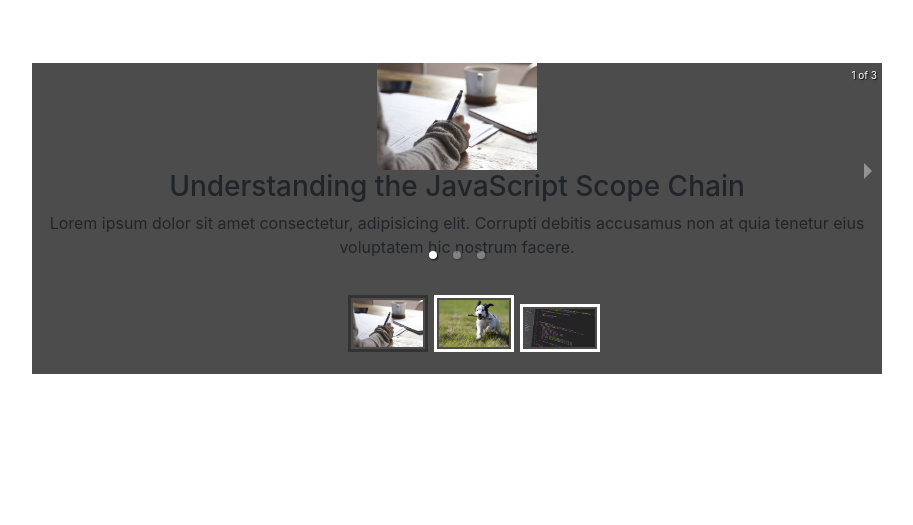
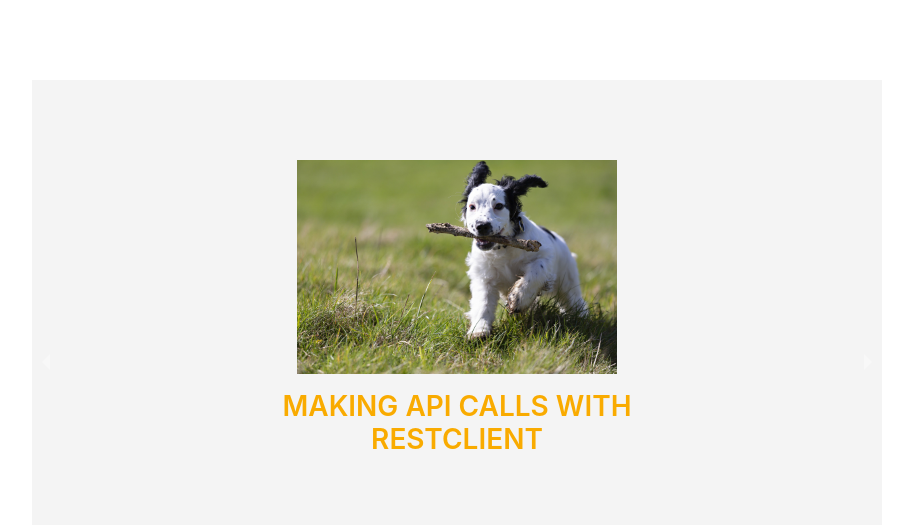
Before and after one commit to jcport1/my-website, a React (Create React App) app: page / in a window 1280 px wide. Shown: the part 1616-2141 px from the top of the page, without its empty margins (183-1096 px from the left). Built offline with nearby package versions, Linux system fonts and the light colour scheme.

Commit message:
Blog Carousel Updates

```diff
--- a/src/App.css
+++ b/src/App.css
@@ -8,7 +8,7 @@
   --primary-hover-red: #f33501;
   --primary-light-grey: #f4f4f4;
   --primary-black: #000000;
-  --primary-transparent-black: rgba(0,0,0,0.7);
+  --primary-transparent-black: rgba(0, 0, 0, 0.577);
   --primary-light-purple: rgb(204, 151, 242);
 
 }
@@ -223,6 +223,7 @@ nav ul li {
 .blog-posts {
 
   text-align: center;
+  background-color: var(--primary-white);
   padding-bottom: 4rem;
   margin-bottom: 0;
   width: 100;
@@ -241,11 +242,11 @@ nav ul li {
   text-align: center;
   max-width: 53.125rem;
   margin: 0 auto 2rem auto;
-  background: var(--primary-transparent-black);
+  background: var(--primary-light-grey);
 }
 
-.my-carousel {
-  color: var(--primary-white);
+.myCarousel {
+  color: var(--primary-black);
   background: transparent;
   margin-top: -6%;
   width: 54%;
@@ -255,10 +256,32 @@ nav ul li {
   padding-bottom: 8%;
   padding-left: 5%;
   padding-right: 5%;
-  height: 17.874rem;
+  height: 17.875rem;
 }
 
+.myCarousel h3 {
+  color: var(--primary-orange);
+  font-weight: 600;
+  text-transform: uppercase;
+}
+
+
+
 .carousel .slide img {
-  width: 10rem !important;
+  width: 20rem !important;
   /* border-radius: 50%; */
+  padding-bottom: 1rem;
 }
+
+.carousel .slide {
+  background: transparent !important;
+  height: 100% !important;
+  padding-top: 5rem;
+  padding-bottom: 1rem;
+}
+
+.carousel-root {
+  margin: auto !important;
+  margin-top: 3% !important;
+
+}
--- a/src/components/BlogCarousel.js
+++ b/src/components/BlogCarousel.js
@@ -7,19 +7,23 @@ import post3 from "../images/blog-post-3.png";
 
 const BlogCarousel = () => {
     return (
-       <Carousel>
+       <Carousel
+       showArrows={true}
+       infiniteLoop={true}
+       showThumbs={false}
+       showStatus={false}
+       autoPlay={true}
+       interval={3000}>
        <>
        <img src={post1} alt="JavaScript Scope Chain"/>
        <div className="myCarousel">
        <h3>Understanding the JavaScript Scope Chain</h3>
-       <p>Lorem ipsum dolor sit amet consectetur, adipisicing elit. Corrupti debitis accusamus non at quia tenetur eius voluptatem hic nostrum facere.</p>
        </div>
        </>
        <>
        <img src={post2} alt="JavaScript Scope Chain"/>
        <div className="myCarousel">
        <h3>Making API Calls with RestClient</h3>
-       <p>Lorem ipsum dolor sit amet consectetur, adipisicing elit. Corrupti debitis accusamus non at quia tenetur eius voluptatem hic nostrum facere.</p>
        </div>
        </>
 
@@ -27,7 +31,6 @@ const BlogCarousel = () => {
        <img src={post3} alt="JavaScript Scope Chain"/>
        <div className="myCarousel">
        <h3>Best Browsers to Use for JavaScript</h3>
-       <p>Lorem ipsum dolor sit amet consectetur, adipisicing elit. Corrupti debitis accusamus non at quia tenetur eius voluptatem hic nostrum facere.</p>
        </div>
        </>
 
```
